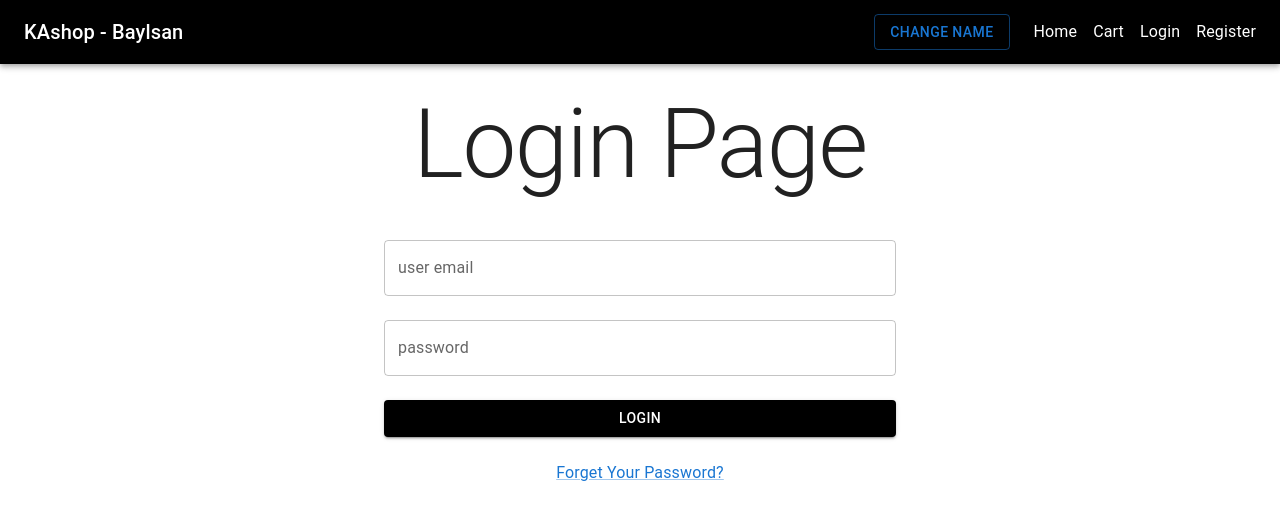
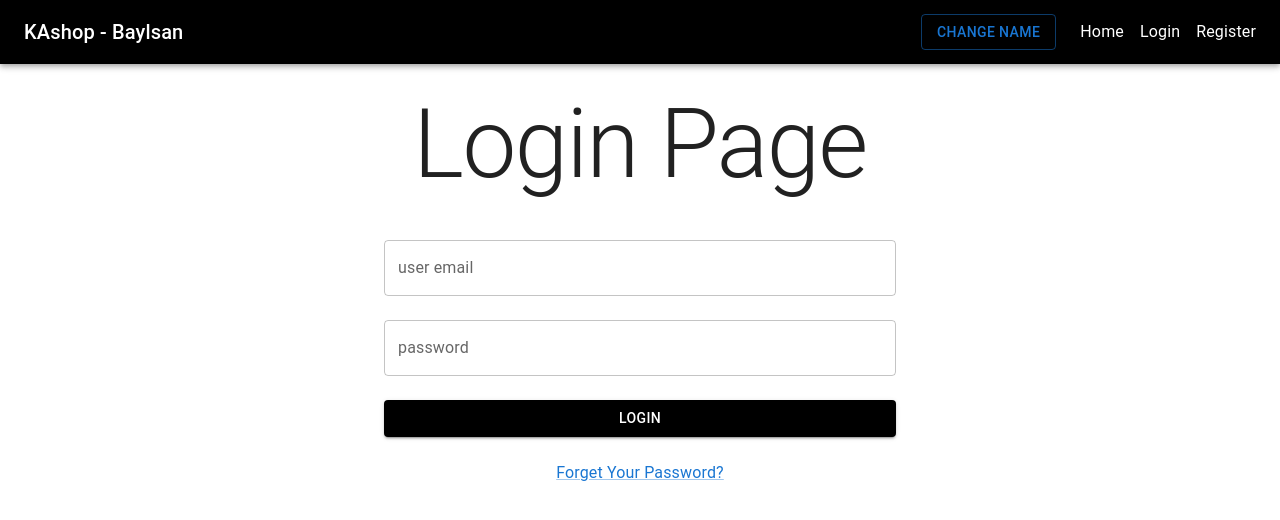
Before and after one commit to Baylsan-Ml/kashop-project, a React (Vite) app: page /login in a window 1280 px wide. Shown: the top 520 px of the page. Built offline with nearby package versions, Linux system fonts and the light colour scheme.

Commit message:
AuthContext in navbar

```diff
--- a/src/App.jsx
+++ b/src/App.jsx
@@ -4,13 +4,16 @@ import router from '../Route.jsx'
 
 
 import { QueryClient, QueryClientProvider,} from '@tanstack/react-query'
+import AuthContextProvider from './context/AuthContext.jsx'
 
 
 export default function App() {
   const queryClient = new QueryClient()
   return (
      <QueryClientProvider client={queryClient}>
-      <RouterProvider router={router} />
+      <AuthContextProvider>
+        <RouterProvider router={router} />
+      </AuthContextProvider>
      </QueryClientProvider>
 
   )
--- a/src/components/navbar/Navbar.jsx
+++ b/src/components/navbar/Navbar.jsx
@@ -9,22 +9,16 @@ import { Link } from '@mui/material';
 import {Link as RouterLink} from 'react-router-dom';
 import { useContext } from 'react';
 import { UserContext } from '../../context/UserContext';
+import { AuthContext } from '../../context/AuthContext';
 
 export default function Navbar() {
+  const{token}=useContext(AuthContext);
   const {username , setUsername}= useContext(UserContext);
   return (
     <Box color='info' sx={{ flexGrow: 1}}>
       <AppBar position="static" sx={{ bgcolor: 'black' }}>
         <Toolbar>
-          {/* <IconButton
-            size="large"
-            edge="start"
-            color="inherit"
-            aria-label="menu"
-            sx={{ mr: 2 }}
-          >
-            <MenuIcon />
-          </IconButton> */}
+
           <Typography variant="h6" component="div" sx={{ flexGrow: 1}}>
              KAshop - {username}
           </Typography>
@@ -32,11 +26,18 @@ export default function Navbar() {
           <Button onClick={()=> setUsername('User Name')} variant='outlined' sx={{marginRight:3}}>
             Change Name
           </Button>
-          <Box sx={{display:'flex', gap:2}}>
+          <Box sx={{display:'flex', gap:2, alignItems:'center'}}>
             <Link component={RouterLink} to='/home' color='inherit' underline='none'>Home</Link>
+            {token!=null?
+            <>
             <Link component={RouterLink} to='/cart' color='inherit' underline='none'>Cart</Link>
+            <Button color='inherit'>Logout</Button>
+            </>
+            :<>
             <Link component={RouterLink} to='/login' color='inherit' underline='none'>Login</Link>
             <Link component={RouterLink} to='/register' color='inherit' underline='none'>Register</Link>
+            </>
+            }
           </Box>
 
         </Toolbar>
--- a/src/context/AuthContext.jsx
+++ b/src/context/AuthContext.jsx
@@ -4,7 +4,7 @@ export const AuthContext= createContext();
 
 export default function AuthContextProvider({children}){
 
-    const [token, setToken]=useState(null);
+    const [token, setToken]=useState(localStorage.getItem("token") || null);
 
     const logout= ()=>{
         localStorage.removeItem('token');
--- a/src/pages/login/Login.jsx
+++ b/src/pages/login/Login.jsx
@@ -8,6 +8,8 @@ import * as yup from 'yup';
 import { yupResolver } from '@hookform/resolvers/yup'
 import { SendCodeSchema } from '../../validation/SendCodeSchema.js'
 import axiosInstance from '../../Api/axiosInstance.js'
+import { useContext } from 'react'
+import { AuthContext } from '../../context/AuthContext.jsx'
 
 
 export default function Login() {
@@ -16,6 +18,7 @@ export default function Login() {
        mode:'onBlur'
      })
     const navigate = useNavigate();
+    const {setToken}= useContext(AuthContext);
     const loginForm = async (values)=>{
     // console.log(values);
     try{
@@ -23,7 +26,8 @@ export default function Login() {
     if(response.status==200){
       console.log(response);
       navigate('/home');
-      localStorage.setItem("token", respoose.data.accessToken);
+      console.log(respoose.data.accessToken);
+      setToken(respoose.data.accessToken);
     }
 
     console.log(response);
```
